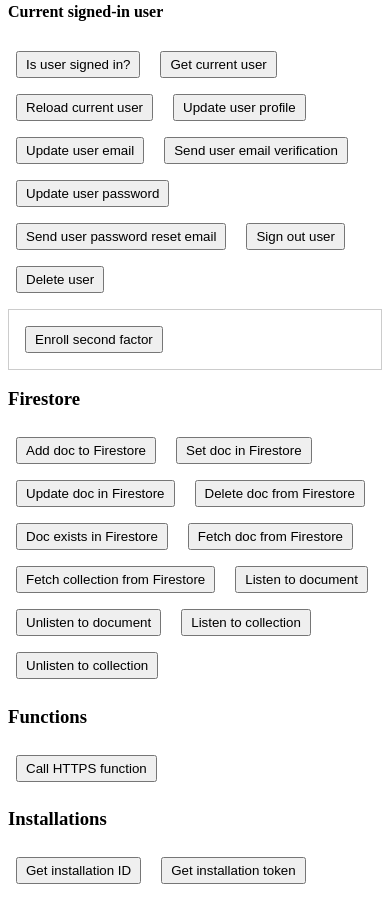
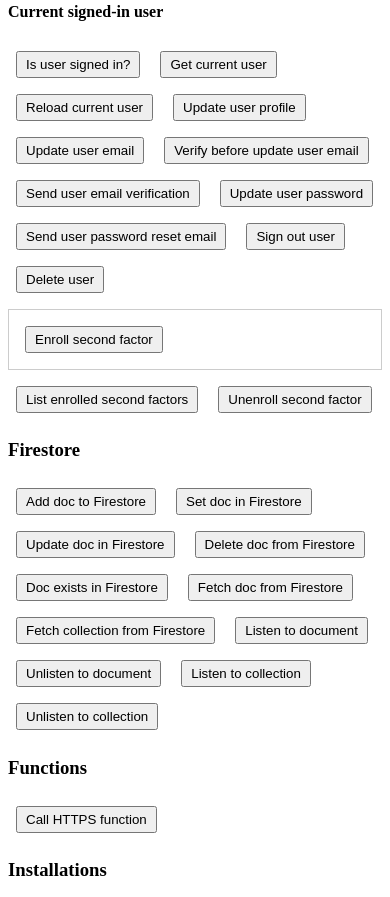
Before and after one commit to dpa99c/cordova-plugin-firebasex-test, a website: page www/index.html in a window 390 px wide. Shown: the part 2039-2936 px from the top of the page. Drawn offline with Linux system fonts and the light colour scheme; some packages are replaced by stand-ins of ours.

Commit message:
Implement multi-factor utility functionality

```diff
--- a/www/index.html
+++ b/www/index.html
@@ -110,6 +110,7 @@
     <button onclick="reloadCurrentUser()">Reload current user</button>
     <button onclick="updateUserProfile()">Update user profile</button>
     <button onclick="updateUserEmail()">Update user email</button>
+    <button onclick="verifyBeforeUpdateEmail()">Verify before update user email</button>
     <button onclick="sendUserEmailVerification()">Send user email verification</button>
     <button onclick="updateUserPassword()">Update user password</button>
     <button onclick="sendUserPasswordResetEmail()">Send user password reset email</button>
@@ -126,6 +127,8 @@
             <input class="mockInstantVerificationInput" type="checkbox" />
         </div>
     </div>
+    <button onclick="listEnrolledSecondFactors()">List enrolled second factors</button>
+    <button onclick="unenrollSecondFactor()">Unenroll second factor</button>
 
     <h3>Firestore</h3>
     <button onclick="addDocumentToFirestoreCollection()">Add doc to Firestore</button>
--- a/www/js/index.js
+++ b/www/js/index.js
@@ -26,7 +26,9 @@
 }
 
 function logError(msg, error, showAlert){
-    if(typeof error === 'object'){
+    if(typeof error === 'boolean'){
+        showAlert = error;
+    }else if(typeof error === 'object'){
         msg += ': ' + JSON.stringify(error);
     }else if(typeof error === 'string'){
         msg += ': ' + error;
@@ -951,6 +953,75 @@
     verify();
 }
 
+function listEnrolledSecondFactors(){
+    FirebasePlugin.listEnrolledSecondAuthFactors(function(secondFactors) {
+        var msg = "";
+        if(secondFactors.length === 0){
+            msg = "No enrolled second factors"
+        }else{
+            msg = "Enrolled second factors:";
+            for(var i=0; i<secondFactors.length; i++){
+                msg += '\n';
+                var factor = secondFactors[i];
+                msg += (factor.index+1)+": ";
+                if(factor.displayName){
+                    msg += factor.displayName + " ("+factor.phoneNumber+")"
+                }else{
+                    msg += factor.phoneNumber;
+                }
+            }
+        }
+        log(msg, true);
+    }, function(error) {
+        logError("Failed to list second factors", error, true);
+    });
+}
+
+function unenrollSecondFactor(){
+    var secondFactors;
+
+    function selectFactor(){
+        var msg = "";
+        for(var i=0; i<secondFactors.length; i++){
+            if(msg) msg += '\n';
+            var factor = secondFactors[i];
+            msg += (factor.index+1)+": ";
+            if(factor.displayName){
+                msg += factor.displayName + " ("+factor.phoneNumber+")"
+            }else{
+                msg += factor.phoneNumber;
+            }
+        }
+        promptUserForInput("Enter factor number to unenroll", msg, function(enteredFactorNumber){
+            if(!isNumericString(enteredFactorNumber) || !secondFactors[enteredFactorNumber-1]) return alertUser("Invalid factor", "A factor number between 1 and "+(secondFactors.length)+" must be entered", selectFactor);
+            var selectedIndex = enteredFactorNumber-1;
+            unenroll(selectedIndex);
+        });
+    }
+
+    function unenroll(selectedIndex){
+        FirebasePlugin.unenrollSecondAuthFactor(
+            function() {
+                log("Successfully unenrolled selected second factor", true);
+            }, function(error) {
+                console.error("Failed to unenroll second factor: " + JSON.stringify(error), true);
+            },
+            selectedIndex
+        )
+    }
+
+    FirebasePlugin.listEnrolledSecondAuthFactors(function(_secondFactors) {
+        if(_secondFactors.length > 0){
+            secondFactors = _secondFactors;
+            selectFactor();
+        }else{
+            logError("No second factors are enrolled", true);
+        }
+    }, function(error) {
+        logError("Failed to list second factors", error, true);
+    });
+}
+
 function authenticateUserWithGoogle(){
     FirebasePlugin.authenticateUserWithGoogle(SERVER_CLIENT_ID, function(credential) {
         authCredential = credential;
@@ -1069,9 +1140,19 @@
 }
 
 function updateUserEmail(){
-    promptUserForInput("Enter email", "Input user email address to update", function(email){
+    promptUserForInput("Enter email", "Input new email address", function(email){
         FirebasePlugin.updateUserEmail(email, function(){
-            log("User email successfully updated", true);
+            log("User email successfully updated to "+email, true);
+        }, function(error) {
+            logError("Failed to update user email", error, true);
+        });
+    });
+}
+
+function verifyBeforeUpdateEmail(){
+    promptUserForInput("Enter email", "Input new email address", function(email){
+        FirebasePlugin.verifyBeforeUpdateEmail(email, function(){
+            log("User email successfully updated to "+email, true);
         }, function(error) {
             logError("Failed to update user email", error, true);
         });
```
